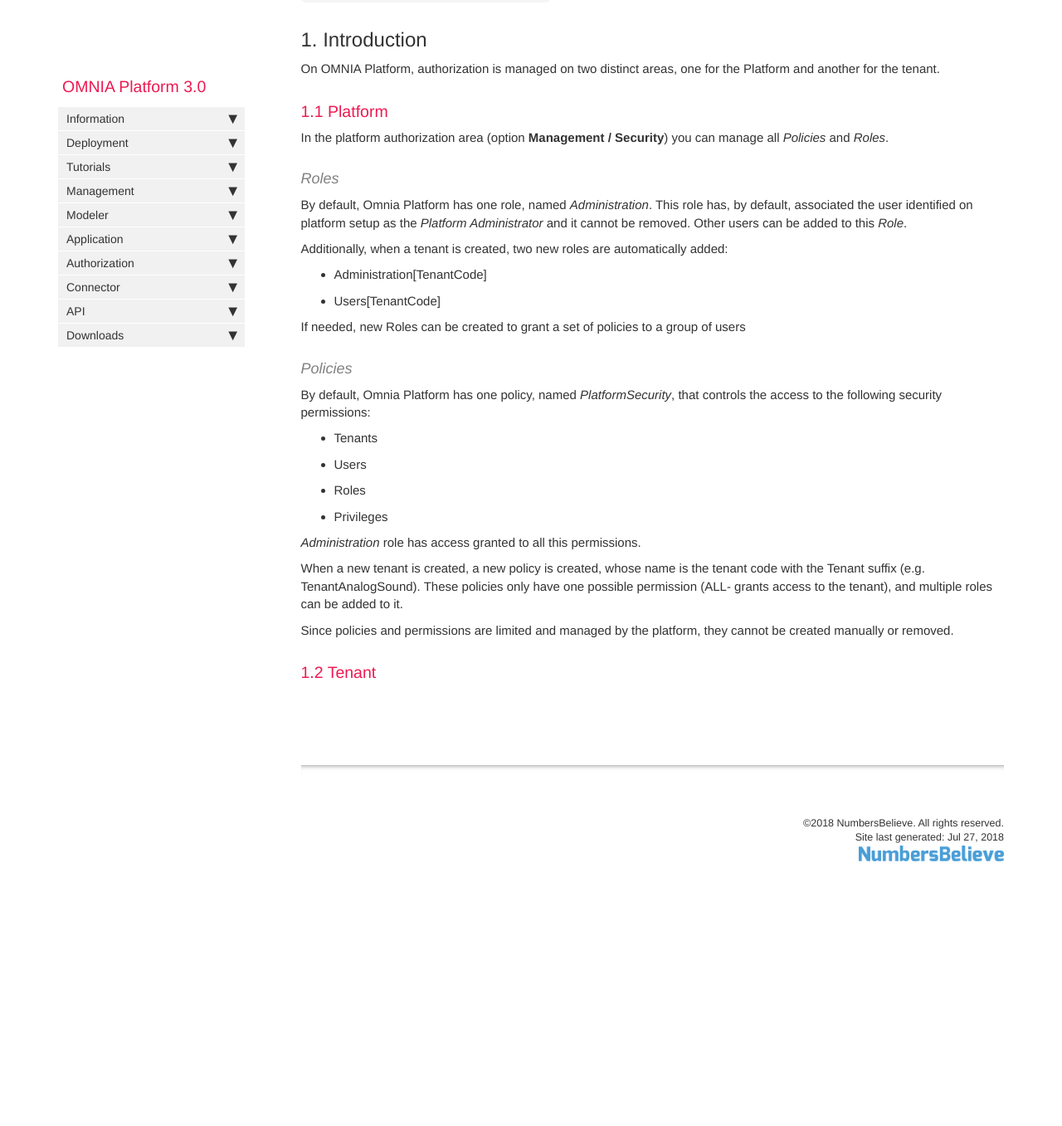
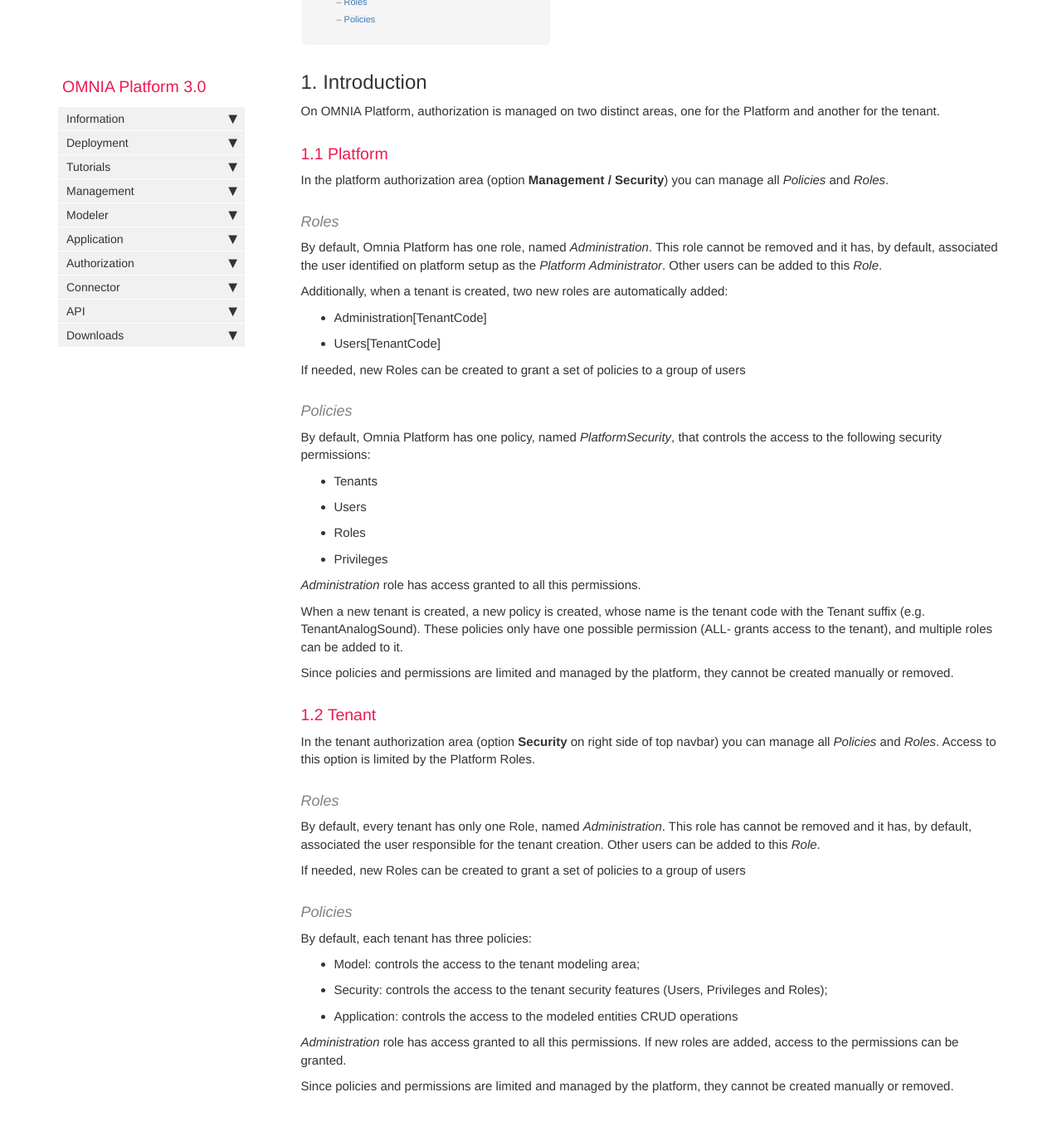
Before and after one commit to daniel8lopes/omnia3, a Jekyll site: the page built from docs/pages/omnia3/Authorization/omnia3_authorizationmanagement.md, in a window 1280 px wide and 1400 px high, scrolled down 363 px. Shown: the top 1357 px of the window at 83% size. Built offline with Jekyll 4.4.1, drawn with Linux system fonts in a browser that asks for light colours; nearby versions of some CDN libraries; comment, search, counter and statistics services are not loaded; before the commit the page ends 1461 px from its top, so only the background shows below that.

Commit message:
Update omnia3_authorizationmanagement.md

```diff
--- a/docs/pages/omnia3/Authorization/omnia3_authorizationmanagement.md
+++ b/docs/pages/omnia3/Authorization/omnia3_authorizationmanagement.md
@@ -17,7 +17,7 @@ In the platform authorization area (option **Management / Security**) you can ma
 
 #### Roles
 
-By default, Omnia Platform has one role, named *Administration*. This role has, by default, associated the user identified on platform setup as the *Platform Administrator* and it cannot be removed. Other users can be added to this *Role*.
+By default, Omnia Platform has one role, named *Administration*. This role cannot be removed and it has, by default, associated the user identified on platform setup as the *Platform Administrator*. Other users can be added to this *Role*.
 
 Additionally, when a tenant is created, two new roles are automatically added:
 
@@ -43,3 +43,24 @@ Since policies and permissions are limited and managed by the platform, they can
 
 
 ### 1.2 Tenant
+
+In the tenant authorization area (option **Security** on right side of top navbar) you can manage all *Policies* and *Roles*. Access to this option is limited by the Platform Roles.
+
+#### Roles
+
+By default, every tenant has only one Role, named *Administration*. This role has cannot be removed and it has, by default, associated the user responsible for the tenant creation. Other users can be added to this *Role*.
+
+
+If needed, new Roles can be created to grant a set of policies to a group of users
+
+#### Policies
+
+By default, each tenant has three policies:
+
+- Model: controls the access to the tenant modeling area;
+- Security: controls the access to the tenant security features (Users, Privileges and Roles);
+- Application: controls the access to the modeled entities CRUD operations
+
+*Administration* role has access granted to all this permissions. If new roles are added, access to the permissions can be granted.
+
+Since policies and permissions are limited and managed by the platform, they cannot be created manually or removed.
```
